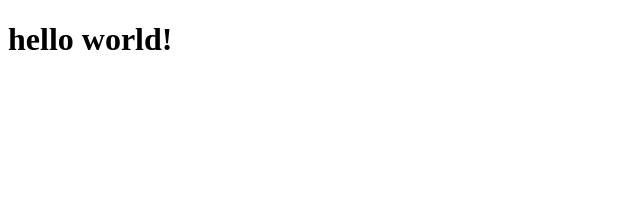
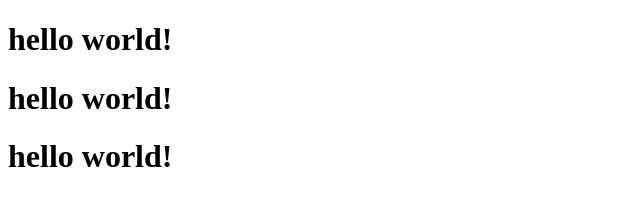
Before and after one commit to PolinaOsadcha/project1, a plain HTML site: page index.html in a window 1280 px wide. Shown: the whole page, without its empty margins (0-640 px from the left). Drawn offline with Linux system fonts and the light colour scheme.

Commit message:
add 2 strings

```diff
--- a/index.html
+++ b/index.html
@@ -8,5 +8,7 @@
 </head>
 <body>
     <h1> hello world!   </h1>
+    <h1> hello world!   </h1>
+    <h1> hello world!   </h1>
 </body>
 </html>
```
